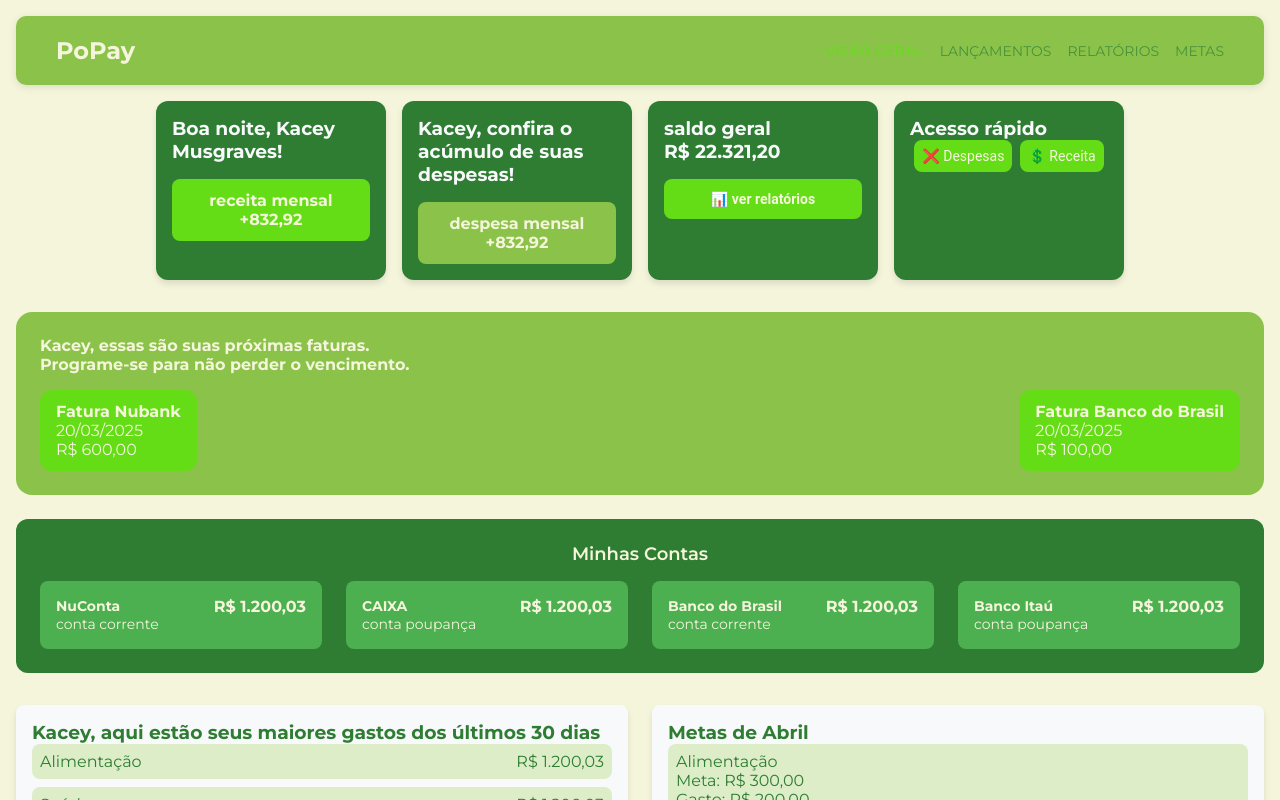
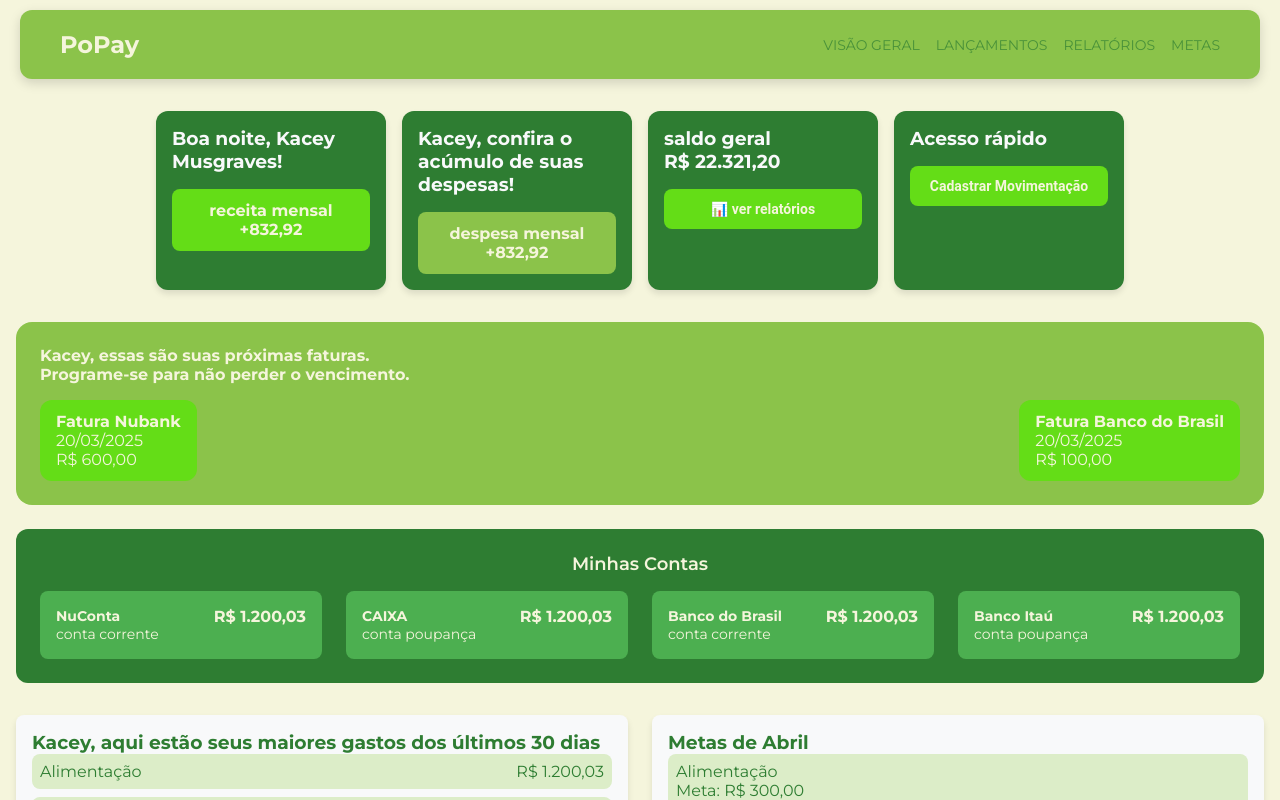
Before and after one commit to camilamta275/popay, a React (Vite) app: page / in a window 1280 px wide. Shown: the top 800 px of the page. Built offline with nearby package versions, Linux system fonts and the light colour scheme.

Commit message:
Modificações no style

```diff
--- a/src/App.jsx
+++ b/src/App.jsx
@@ -2,10 +2,12 @@ import React from 'react';
 import { BrowserRouter, Routes, Route } from 'react-router-dom';
 import DashboardFinanceiro from './pages/dashboardFinanceiro';
 import CadastroDespesas from './pages/cadastroDespesas';
+import Navbar from './components/Navbar/navbar.jsx';
 
 function App() {
   return (
     <BrowserRouter>
+    <Navbar />
       <Routes>
         <Route path="/" element={<DashboardFinanceiro />} />
         <Route path="/cadastro" element={<CadastroDespesas />} />
--- a/src/components/DescriptionInput/DescriptionInput.module.css
+++ b/src/components/DescriptionInput/DescriptionInput.module.css
@@ -24,3 +24,7 @@
     border-color: #4caf50;
     outline: none;
   }
+
+  .input::placeholder {
+  color: #FFFFFF;
+}
--- /dev/null
+++ b/src/components/Navbar/navbar.jsx
@@ -0,0 +1,34 @@
+import React from 'react';
+import { useNavigate } from "react-router-dom";
+import './style.css';
+
+function Navbar() {
+  const navigate = useNavigate();
+
+  const irParaCadastro = () => {
+    navigate('/cadastro');
+  };
+
+  const irParaDashboard = () => {
+    navigate('/');
+  };
+
+  return (
+    <>
+      {/* Cabeçalho */}
+      <header className="navbar">
+        <h1 onClick={irParaDashboard} style={{ cursor: 'pointer' }}>PoPay</h1>
+        <div className="menu-options">
+          <span onClick={irParaDashboard}>VISÃO GERAL</span>
+          <span onClick={irParaCadastro}>LANÇAMENTOS</span>
+          <span>RELATÓRIOS</span>
+          <span>METAS</span>
+        </div>
+      </header>
+
+      <div className="divider"></div>
+    </>
+  );
+}
+
+export default Navbar;
--- /dev/null
+++ b/src/components/Navbar/style.css
@@ -0,0 +1,67 @@
+/* Cabeçalho */
+.navbar {
+  background-color: #8BC34A;
+  padding: 20px 40px;
+  display: flex;
+  justify-content: space-between;
+  align-items: center;
+  box-shadow: 0 4px 12px rgba(0, 0, 0, 0.15); /* sombra mais intensa */
+  position: sticky;
+  top: 10px; /* dá um espaço do topo */
+  z-index: 1000;
+  border-radius: 12px;
+  margin: 10px 20px; /* margem externa nas laterais e topo */
+}
+
+
+.navbar h1 {
+  font-size: 1.5rem;
+  color: #F5F5DC;
+  margin: 0;
+}
+
+.navbar ul {
+  list-style: none;
+  display: flex;
+  gap: 20px;
+  margin: 0;
+  padding: 0;
+}
+
+.navbar a {
+  text-decoration: none;
+  color: #F5F5DC;
+  font-weight: 500;
+  transition: color 0.3s, border-bottom 0.3s;
+}
+
+.navbar a:hover,
+.navbar a.active {
+  color: #2E7D32;
+  border-bottom: 2px solid #2E7D32;
+  padding-bottom: 3px;
+}
+
+.menu-options {
+  display: flex;
+  gap: 1rem;
+  font-size: 0.875rem;
+}
+
+.menu-options span {
+  cursor: pointer;
+  opacity: 0.7;
+  transition: 0.3s;
+}
+
+.menu-options span:hover,
+.menu-active {
+  font-weight: 600;
+  opacity: 1;
+  text-decoration: underline;
+  color: #64DD17;
+}
+
+.divider {
+  margin: 1rem 0;
+}
--- a/src/components/SaveButton/SaveButton.jsx
+++ b/src/components/SaveButton/SaveButton.jsx
@@ -1,12 +1,21 @@
 import React from 'react';
+import { useNavigate } from 'react-router-dom';
 import styles from './SaveButton.module.css';
 
 const SaveButton = ({ disabled = false }) => {
+  const navigate = useNavigate();
+
+  const handleClick = () => {
+    // Aqui você pode também colocar lógica de validação/salvamento, se quiser
+    navigate('/');
+  };
+
   return (
     <button
-      type="submit"
+      type="button" // troquei de "submit" para "button" para evitar envio automático de form
       className={styles.button}
       disabled={disabled}
+      onClick={handleClick}
     >
       Salvar
     </button>
--- a/src/components/ValueInput/ValueInput.module.css
+++ b/src/components/ValueInput/ValueInput.module.css
@@ -24,3 +24,7 @@
     border-color: #4caf50;
     outline: none;
   }
+
+  .input::placeholder {
+  color: #FFFFFF;
+}
--- a/src/pages/dashboardFinanceiro/index.jsx
+++ b/src/pages/dashboardFinanceiro/index.jsx
@@ -12,18 +12,7 @@ function PopayDashboard() {
 
   return (
     <div className="dashboard-container">
-      {/* Cabeçalho */}
-      <header className="navbar">
-        <h1>PoPay</h1>
-        <div className="menu-options">
-          <span className="menu-active">VISÃO GERAL</span>
-          <span>LANÇAMENTOS</span>
-          <span>RELATÓRIOS</span>
-          <span>METAS</span>
-        </div>
-      </header>
 
-      <div className="divider"></div>
 
       {/* Cartões Resumo */}
       <div className="summary-cards">
@@ -51,8 +40,7 @@ function PopayDashboard() {
         <div className="summary-card">
           <h3>Acesso rápido</h3>
           <div className="quick-access-buttons">
-          <button onClick={irParaCadastro} className="quick-button income-button"> ❌ Despesas</button>
-          <button onClick={irParaCadastro} className="quick-button income-button">💲 Receita</button>
+          <button onClick={irParaCadastro} className="quick-button income-button">Cadastrar Movimentação</button>
           </div>
         </div>
       </div>
--- a/src/pages/dashboardFinanceiro/style.css
+++ b/src/pages/dashboardFinanceiro/style.css
@@ -10,72 +10,6 @@ body {
 .dashboard-container {
   min-height: 100vh;
   padding: 1rem;
-}
-
-/* Cabeçalho */
-.navbar {
-  background-color: #8BC34A;
-  padding: 20px 40px;
-  display: flex;
-  justify-content: space-between;
-  align-items: center;
-  box-shadow: 0 2px 8px rgba(0, 0, 0, 0.1);
-  position: sticky;
-  top: 0;
-  z-index: 1000;
-  border-radius: 10px;
-}
-
-.navbar h1 {
-  font-size: 1.5rem;
-  color: #F5F5DC;
-  margin: 0;
-}
-
-.navbar ul {
-  list-style: none;
-  display: flex;
-  gap: 20px;
-  margin: 0;
-  padding: 0;
-}
-
-.navbar a {
-  text-decoration: none;
-  color: #F5F5DC;
-  font-weight: 500;
-  transition: color 0.3s, border-bottom 0.3s;
-}
-
-.navbar a:hover,
-.navbar a.active {
-  color: #2E7D32;
-  border-bottom: 2px solid #2E7D32;
-  padding-bottom: 3px;
-}
-
-.menu-options {
-  display: flex;
-  gap: 1rem;
-  font-size: 0.875rem;
-}
-
-.menu-options span {
-  cursor: pointer;
-  opacity: 0.7;
-  transition: 0.3s;
-}
-
-.menu-options span:hover,
-.menu-active {
-  font-weight: 600;
-  opacity: 1;
-  text-decoration: underline;
-  color: #64DD17;
-}
-
-.divider {
-  margin: 1rem 0;
 }
 
 /* Cards principais */
@@ -148,15 +82,17 @@ body {
 }
 
 .quick-button {
-  padding: 0.5rem;
+  margin-top: 1rem;
+  background-color: #64DD17;
+  color: #F5F5DC;
+  border: none;
+  padding: 0.75rem;
   border-radius: 0.5rem;
+  font-weight: bold;
+  cursor: pointer;
+  width: 100%;
   font-size: 0.875rem;
-  border: none;
-  cursor: pointer;
-  color: #F5F5DC;
-  max-width: 150px;
-  text-align: center;
-  transition: 0.3s;
+  transition: background 0.3s;
 }
 
 .register-button {
```
